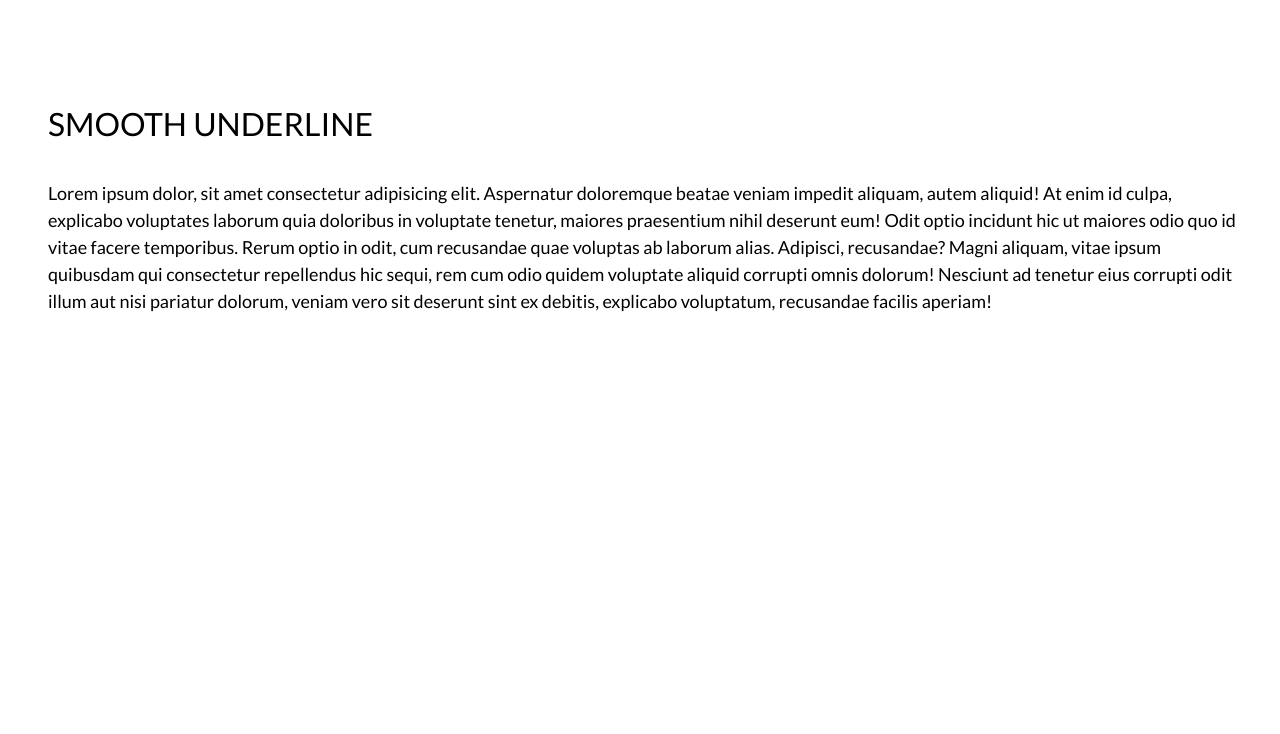
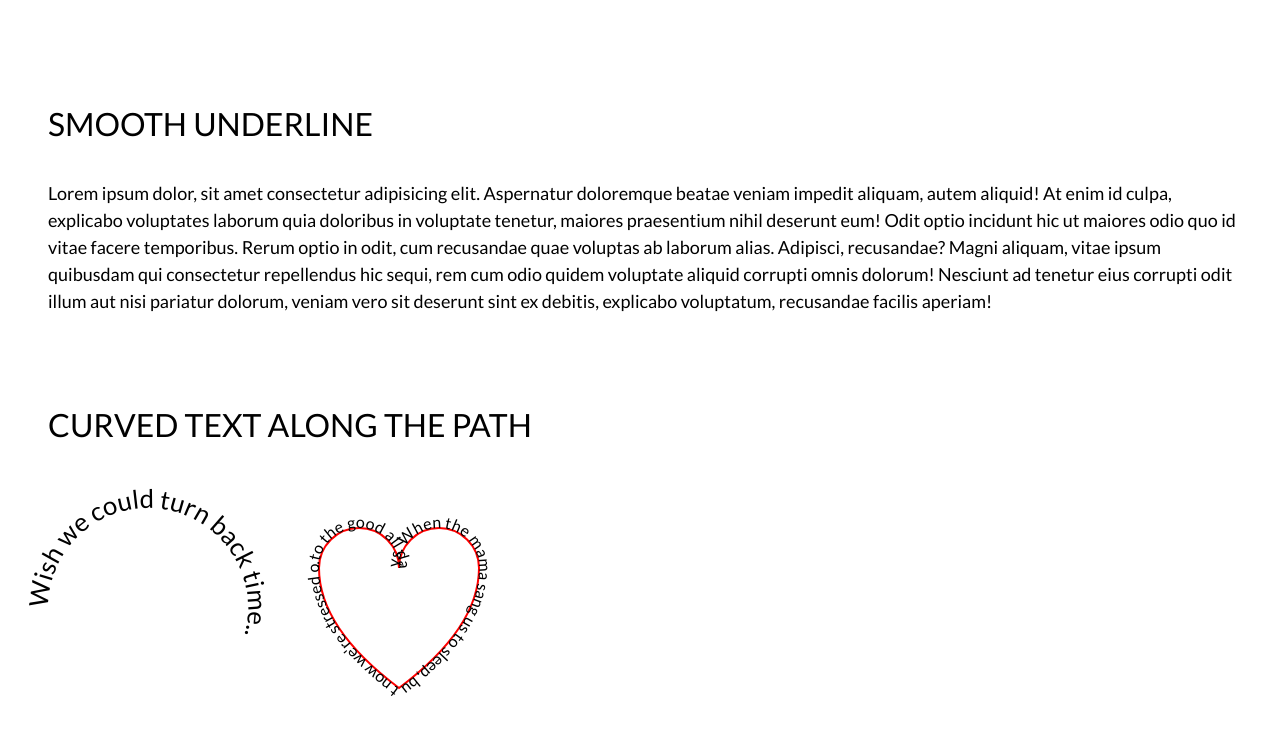
Before and after one commit to AntonDolgov/mini-kit, a plain HTML site: page index.html in a window 1280 px wide. Drawn offline with Linux system fonts and the light colour scheme.

Commit message:
curved text

```diff
--- a/index.html
+++ b/index.html
@@ -18,7 +18,30 @@
                 <a href="javascript:;" class="link smooth-underline">
                 Lorem ipsum dolor, sit amet consectetur adipisicing elit. Aspernatur doloremque beatae veniam impedit aliquam, autem aliquid! At enim id culpa, explicabo voluptates laborum quia doloribus in voluptate tenetur, maiores praesentium nihil deserunt eum! Odit optio incidunt hic ut maiores odio quo id vitae facere temporibus. Rerum optio in odit, cum recusandae quae voluptas ab laborum alias. Adipisci, recusandae? Magni aliquam, vitae ipsum quibusdam qui consectetur repellendus hic sequi, rem cum odio quidem voluptate aliquid corrupti omnis dolorum! Nesciunt ad tenetur eius corrupti odit illum aut nisi pariatur dolorum, veniam vero sit deserunt sint ex debitis, explicabo voluptatum, recusandae facilis aperiam!</a>
 
-                <br><br>
+                <br><br><br>
+
+                <p class="title">curved text along the path</p>
+
+                <br>
+                <svg id="s" height="200" width="200" viewBox="-70,-70,140,140">
+                        <defs><path id="p" d="M-70,0 A70,70,0 1 1 70,0 A70,70,0 1 1 -70,0Z"></path><circle id="r" r="70"></circle></defs>
+                        <text id="t"><textPath id="tp" xlink:href="#p">Wish we could turn back time..</textPath></text>
+                      </svg>
+
+
+                      <svg width="200" height="200" viewBox="0 0 100 100" xmlns="http://www.w3.org/2000/svg">
+                          <path id="myPath" fill="none" stroke="red"
+                            d="M 10,30
+                               A 20,20 0,0,1 50,30
+                               A 20,20 0,0,1 90,30
+                               Q 90,60 50,90
+                               Q 10,60 10,30 z" />
+                            <text>
+                            <textPath style="font-size: 8px;" xlink:href="#myPath">
+                              ..to the good all days. When the mama sang us to sleep, but now we're stressed out!
+                            </textPath>
+                          </text>
+                        </svg>
             </section>
         </div>
     </div>
--- a/styles.css
+++ b/styles.css
@@ -1,3 +1,7 @@
+* {
+    box-sizing: border-box;
+}
+
 body {
     font-family: Lato;
     position: relative;
@@ -55,3 +59,12 @@ body {
 .smooth-underline:hover {
     background-size: 100% 2px;
 }
+
+svg {
+    padding: 0;
+    overflow: visible;
+}
+
+svg + svg {
+    margin-left: 48px;
+}
```
